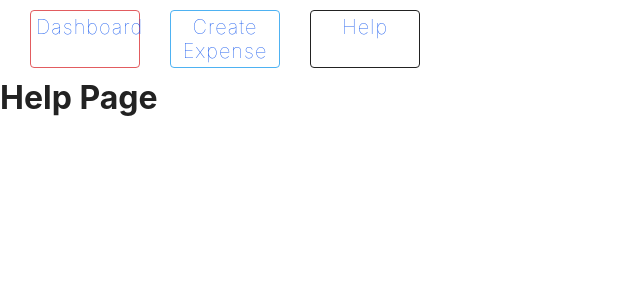
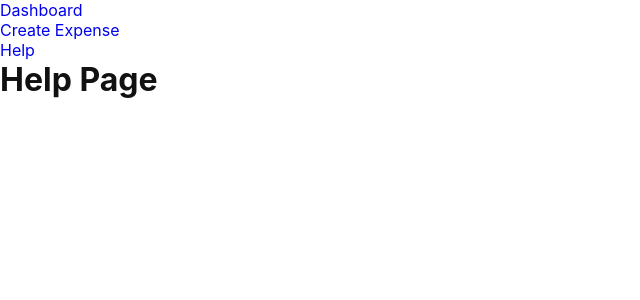
Before and after one commit to bel7aG/ExpensifyApplication, a React (Create React App) app: page /help in a window 1280 px wide. Shown: the top 300 px of the page, without its empty margins (0-640 px from the left). Built offline with nearby package versions, Linux system fonts and the light colour scheme.

Commit message:
Go to the styling

```diff
--- a/src/styles/index.css
+++ b/src/styles/index.css
@@ -26,8 +26,6 @@ a {
   border: 0;
   border-radius: 4px; }
 
-li,
-ol,
 ul {
   list-style-type: none; }
 
@@ -38,39 +36,4 @@ input {
 
 body {
   background-color: #ffffff;
-  color: #222; }
-
-@keyframes component {
-  0% {
-    opacity: 0;
-    transform: translateY(30px); }
-  50% {
-    opacity: .1;
-    transform: translateY(10); }
-  100% {
-    opacity: 1;
-    transform: translateY(0); } }
-
-.header {
-  padding: 1rem 3rem; }
-  .header .list-items {
-    font-size: 2rem;
-    font-weight: 100;
-    letter-spacing: .1rem;
-    display: grid;
-    grid-template-columns: repeat(3, 110px);
-    grid-column-gap: 30px; }
-    .header .list-items .list-item {
-      border: 1.4px solid;
-      padding: .4rem .5rem;
-      border-radius: 4px;
-      text-align: center; }
-      .header .list-items .list-item:first-child {
-        border-color: rgba(218, 44, 49, 0.77); }
-      .header .list-items .list-item:nth-child(2) {
-        border-color: rgba(43, 163, 240, 0.83); }
-      .header .list-items .list-item a {
-        color: #1155EE; }
-      .header .list-items .list-item:hover {
-        letter-spacing: 2px;
-        transition: all .16s; }
+  color: #111; }
--- a/src/styles/scss/base/_base.scss
+++ b/src/styles/scss/base/_base.scss
@@ -32,8 +32,6 @@ a {
   border-radius: 4px;
 }
 
-li,
-ol,
 ul {
   list-style-type: none;
 }
--- a/src/styles/scss/base/_typography.scss
+++ b/src/styles/scss/base/_typography.scss
@@ -1,4 +1,4 @@
 body {
   background-color: #ffffff;
-  color: #222;
+  color: #111;
 }
--- a/src/styles/scss/components/_Header.scss
+++ /dev/null
@@ -1,34 +0,0 @@
-.header {
-  padding: 1rem 3rem;
-
-  .list-items {
-    font-size: 2rem;
-    font-weight: 100;
-    letter-spacing: .1rem;
-    display: grid;
-    grid-template-columns: repeat(3, 110px);
-    grid-column-gap: 30px;
-
-    .list-item {
-      border: 1.4px solid;
-      padding: .4rem .5rem;
-      border-radius: 4px;
-      text-align: center;
-      &:first-child {
-        border-color: rgba(218, 44, 49, 0.77);
-      }
-      &:nth-child(2) {
-        border-color: rgba(43, 163, 240, 0.83);
-      }
-
-      a {
-        color: #1155EE;
-      }
-
-      &:hover {
-        letter-spacing: 2px;
-        transition: all .16s;
-      }
-    }
-  }
-}
```
Also changed, not shown: src/styles/scss/base/_animation.scss (deleted, +0 -14 lines).
